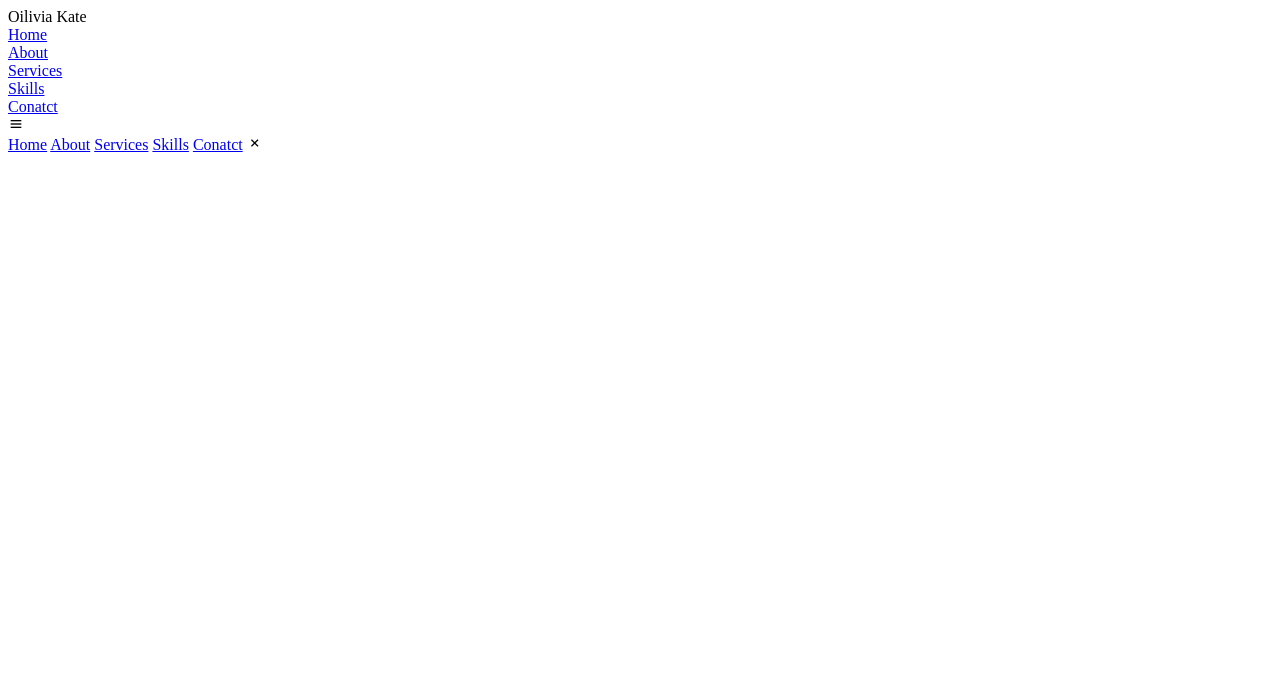
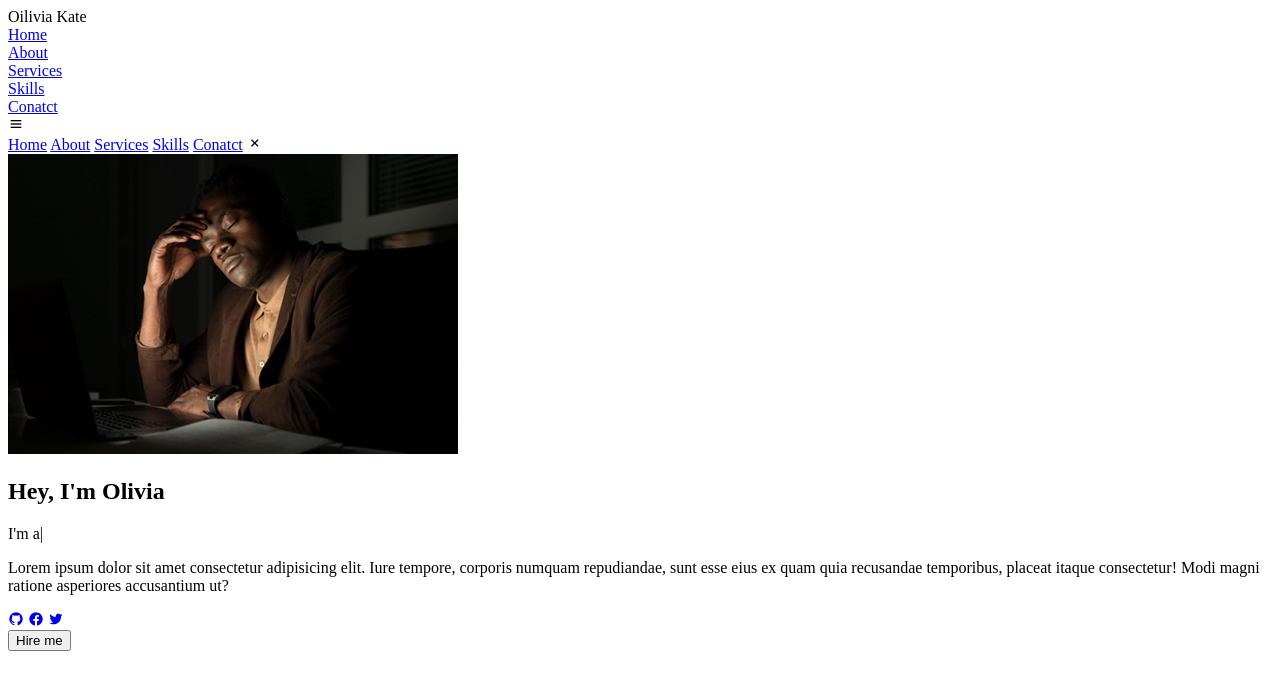
Before and after one commit to EdsonGaspar/first-portfolio, a plain HTML site: page index.html in a window 1280 px wide. Drawn offline with nearby package versions, Linux system fonts and the light colour scheme.

Commit message:
Section Main-Content html done

```diff
--- a/index.html
+++ b/index.html
@@ -33,6 +33,28 @@
             </div>
         </div>
     </nav>
+    <section>
+        <div class="main-containner">
+            <div class="image">
+                <img src="./css/assets/img-portfoio.jpg" alt="Imagem de Capa">
+            </div>
+            <div class="content">
+                <h1>Hey, I'm <span>Olivia</span></h1>
+                <div class="typewrite">
+                    I'm a<span class="typewriter-text"></span><label for="">|</label>
+                </div>
+                <p>Lorem ipsum dolor sit amet consectetur adipisicing elit. Iure tempore, corporis numquam repudiandae, sunt esse eius ex quam quia recusandae temporibus, placeat itaque consectetur! Modi magni ratione asperiores accusantium ut?</p>
+                <div class="social-links">
+                    <a href="#"><i class='bx bxl-github'></i></a>
+                    <a href="#"><i class='bx bxl-facebook-circle'></i></a>
+                    <a href="#"><i class='bx bxl-twitter'></i></a>
+                </div>
+                <div class="btn">
+                    <button>Hire me</button>
+                </div>
+            </div>
+        </div>
+    </section>
 </body>
 <script src="./js/main.js"></script>
 </html>
```
Also changed, not shown: css/assets/img-portfoio.jpg (added).
